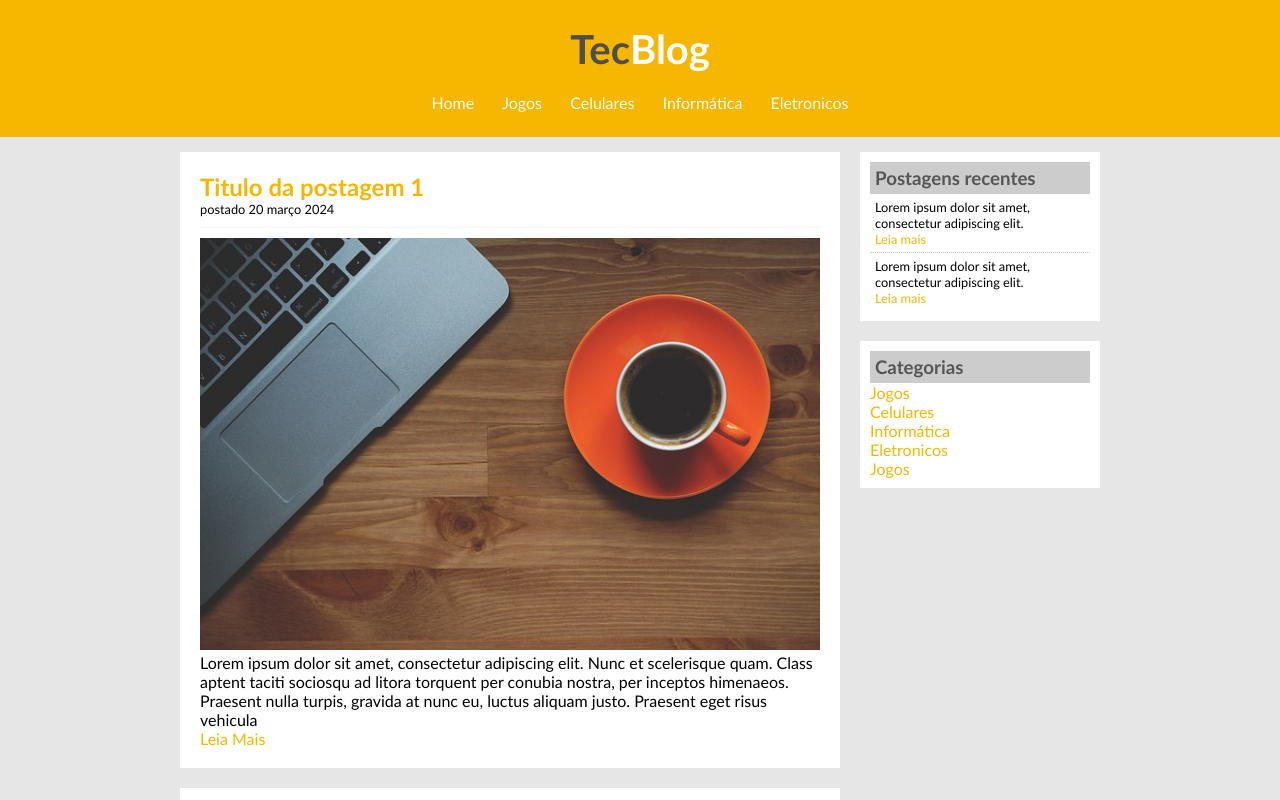
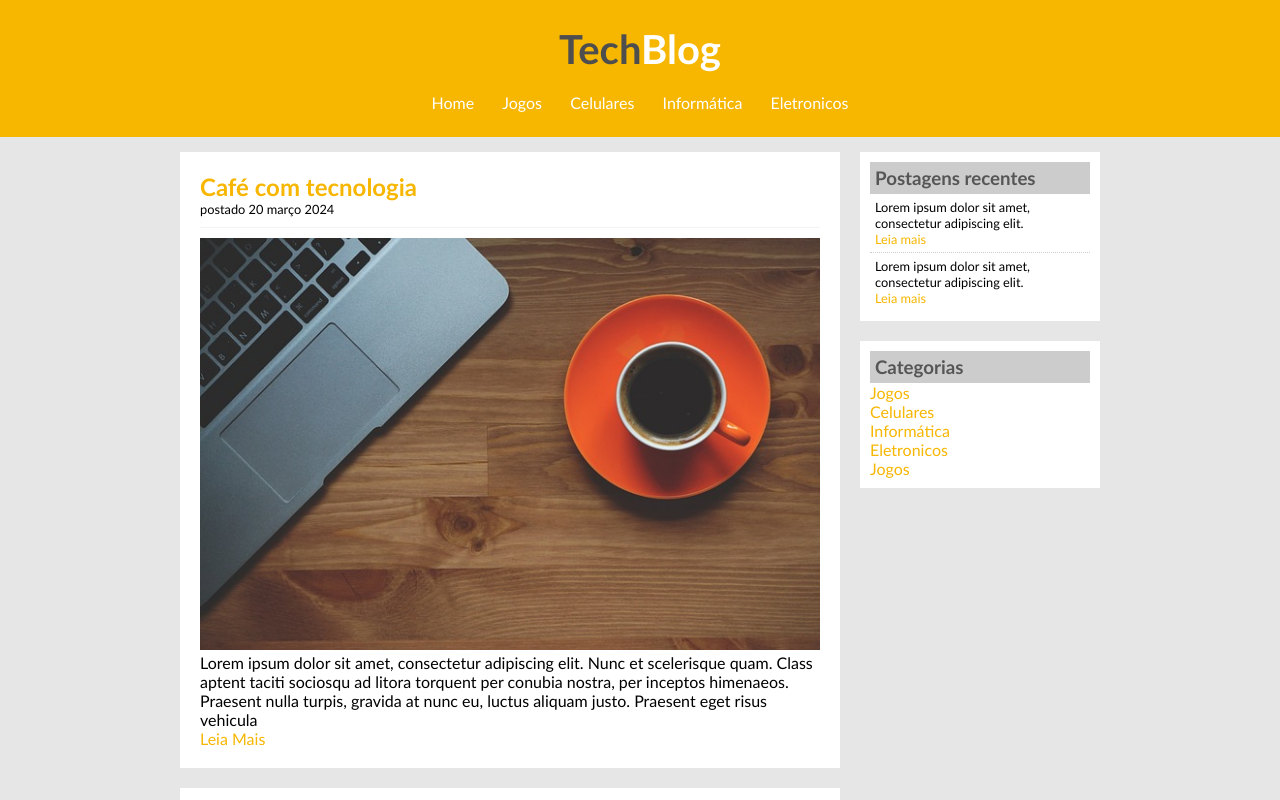
Before and after one commit to pyofva/projetos-frontend, a plain HTML site: page index.html in a window 1280 px wide. Shown: the top 800 px of the page. Drawn offline with Linux system fonts and the light colour scheme.

Commit message:
atualizacao teste

```diff
--- a/index.html
+++ b/index.html
@@ -10,7 +10,7 @@
 	<div id="area-cabecalho">
 
 		<div id="area-logo">
-			<h1>Tec<span class="branco">Blog</span></h1>
+			<h1>Tech<span class="branco">Blog</span></h1>
 		</div>
 		<div id="area-menu">
 			<a href="index.html">Home</a>
@@ -28,7 +28,7 @@
 
 			<!-- abertura postagem -->
 			<div class="postagem">
-				<h2>Titulo da postagem 1</h2>
+				<h2>Café com tecnologia</h2>
 				<span class="data-postagem">postado 20 março 2024</span>
 				<img width="620px" src="imagens/imagem1.jpg">
 				<p>
```
Also changed, not shown: 2 other files.
